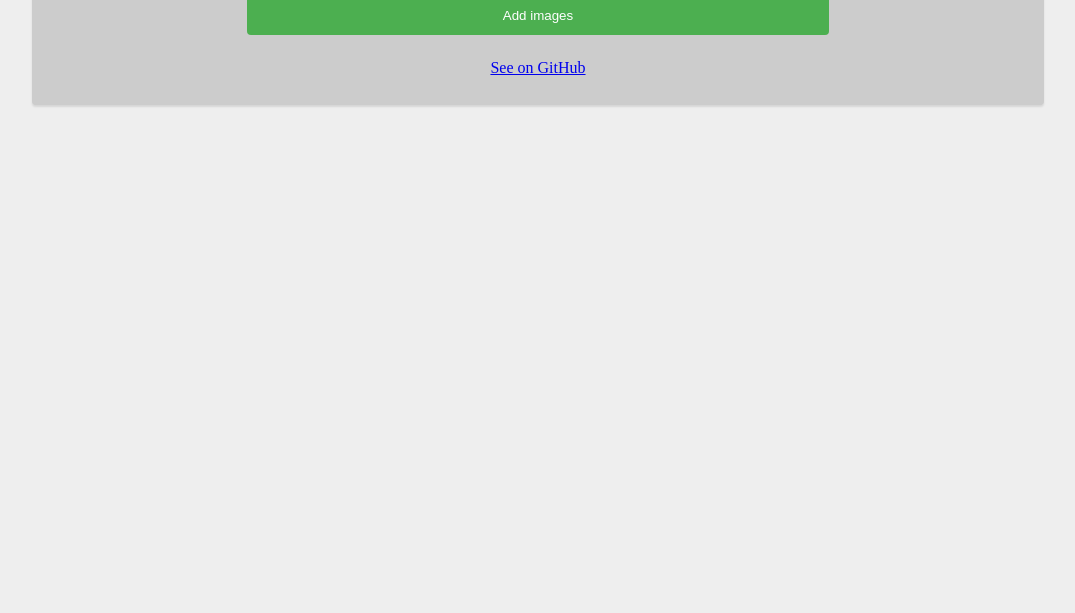
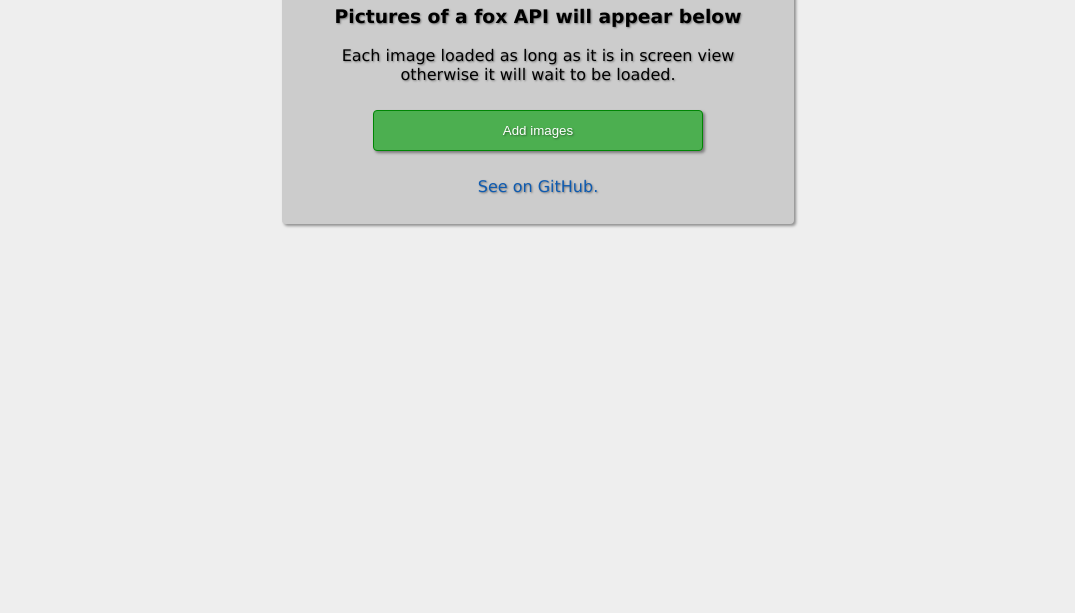
Before and after one commit to gervislm/ConsumingApi-lazy, a website with bundled scripts: page index.html in a window 1280 px wide. Shown: the part 187-800 px from the top of the page, without its empty margins (102-1177 px from the left). Built offline with nearby package versions, Linux system fonts and the light colour scheme.

Commit message:
interface improvement and change of some texts

```diff
--- a/index.css
+++ /dev/null
@@ -1,37 +0,0 @@
-* {
-  box-sizing: border-box;
-}
-
-body {
-  background-color: #eee;
-}
-
-.container {
-  position: relative;
-  width: 80%;
-  margin: auto;
-  text-align: center;
-  background-color: #ccc;
-  padding: 12px 20px;
-  border-radius: 4px;
-  box-shadow: 0px 2px 2px rgba(0, 0, 0, 0.1);
-}
-
-button {
-  width: 60%;
-  background-color: #4caf50;
-  color: white;
-  padding: 12px 20px;
-  margin: 8px 0;
-  border: none;
-  border-radius: 4px;
-  cursor: pointer;;
-}
-
-#images img {
-  width: 50%;
-  object-fit: cover;
-  margin-top: 8px;
-  padding: 0 4px;
-  border-radius: 10px;
-}
--- a/index.html
+++ b/index.html
@@ -4,20 +4,20 @@
   <meta charset="UTF-8">
   <meta http-equiv="X-UA-Compatible" content="IE=edge">
   <meta name="viewport" content="width=device-width, initial-scale=1.0">
-  <link rel="stylesheet" href="index.css">
+  <link rel="stylesheet" href="./styles/index.css">
   <title>Consuming API</title>
 </head>
 <body>
   <div class="container">
-    <h1>Add an image by clicking</h1>
-    <h3>Pictures of a fox api will appear below</h3>
-    <p>Each image loaded as long as it is in screen view otherwise it will wait to be loaded</p>
+    <h1 class="title">Add an image by clicking!</h1>
+    <h3>Pictures of a fox API will appear below</h3>
+    <p>Each image loaded as long as it is in screen view otherwise it will wait to be loaded.</p>
 
     <button>Add images</button>
     <div id="images"></div>
 
-    <p><a href="https://github.com/gervislm/consumingapi-lazy">See on GitHub</a></p>
+    <p><a href="https://github.com/gervislm/consumingapi-lazy">See on GitHub.</a></p>
   </div>
-  <script type="module" src="index.js"></script>
+  <script type="module" src="./src/index.js"></script>
 </body>
 </html>
--- /dev/null
+++ b/styles/index.css
@@ -0,0 +1,58 @@
+* {
+  box-sizing: border-box;
+}
+
+body {
+  width: 100%;
+  height: 100%;
+  margin: auto;
+  background-color: #eee;
+}
+
+.title {
+  color: #005203;
+}
+
+.container {
+  width: 40%;
+  margin: 100px auto;
+  text-align: center;
+  font-family: Verdana, sans-serif;
+  text-shadow: 1px 1px 2px rgba(0, 0, 0, 0.4);
+  background-color: #ccc;
+  padding: 12px 20px;
+  border-radius: 4px;
+  box-shadow: 2px 2px 3px rgba(0, 0, 0, 0.4);
+}
+
+button {
+  width: 70%;
+  background-color: #4caf50;
+  text-shadow: 1px 1px 2px rgba(0, 0, 0, 0.4);
+  color: white;
+  padding: 12px 20px;
+  margin: 10px;
+  border: 1px solid #008604;
+  border-radius: 4px;
+  cursor: pointer;;
+  box-shadow: 2px 2px 3px rgba(0, 0, 0, 0.4);
+}
+
+button:hover {
+  transition: 0.5s;
+  transform: scale(1.03);
+}
+
+#images img {
+  width: 60%;
+  object-fit: cover;
+  margin-top: 8px;
+  padding: 0 4px;
+  border-radius: 10px;
+}
+
+p > a {
+  text-decoration: none;
+  color: #0d5ab0;
+
+}
```
Also changed, not shown: src/index.js (renamed from index.js), src/lazy.js (renamed from lazy.js).
